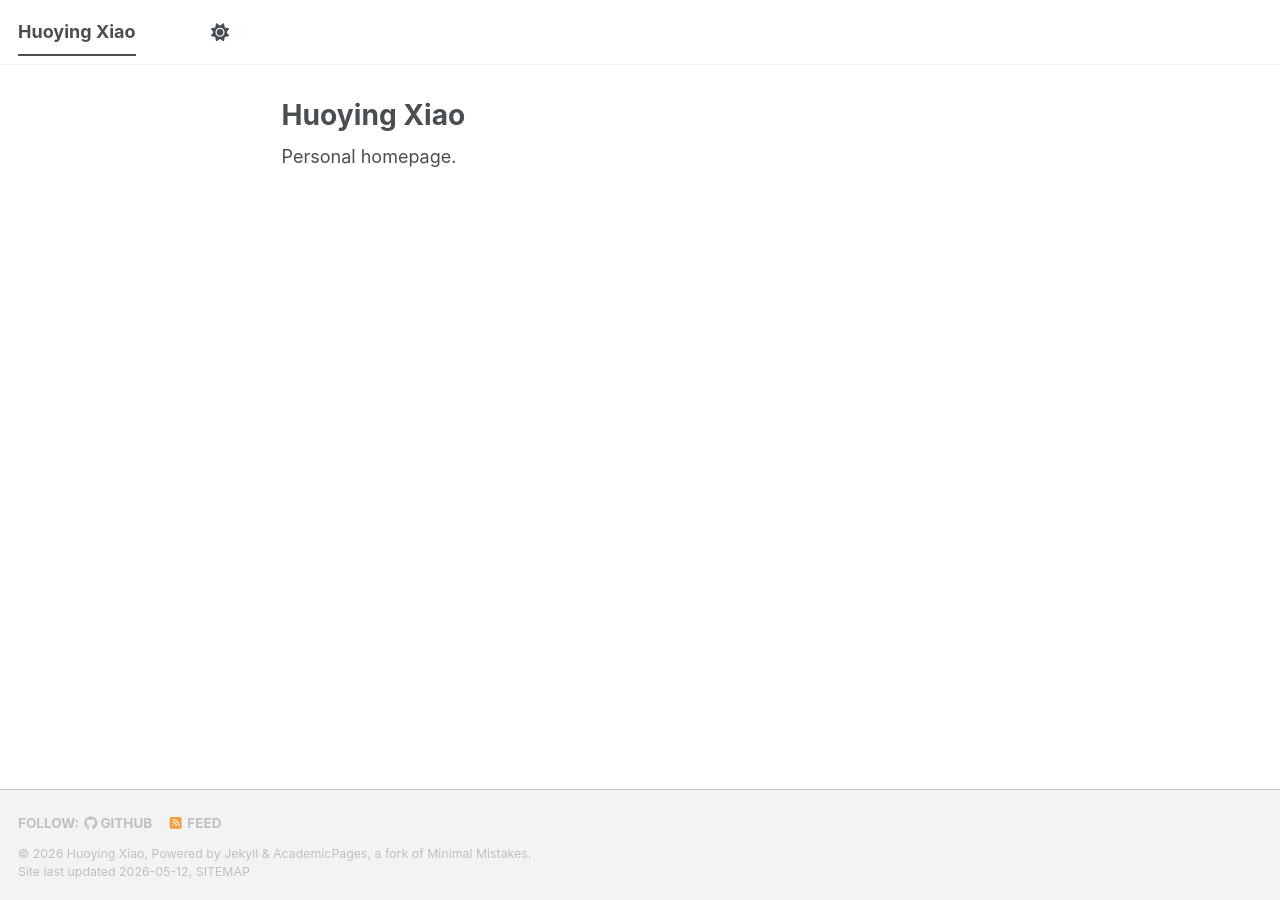
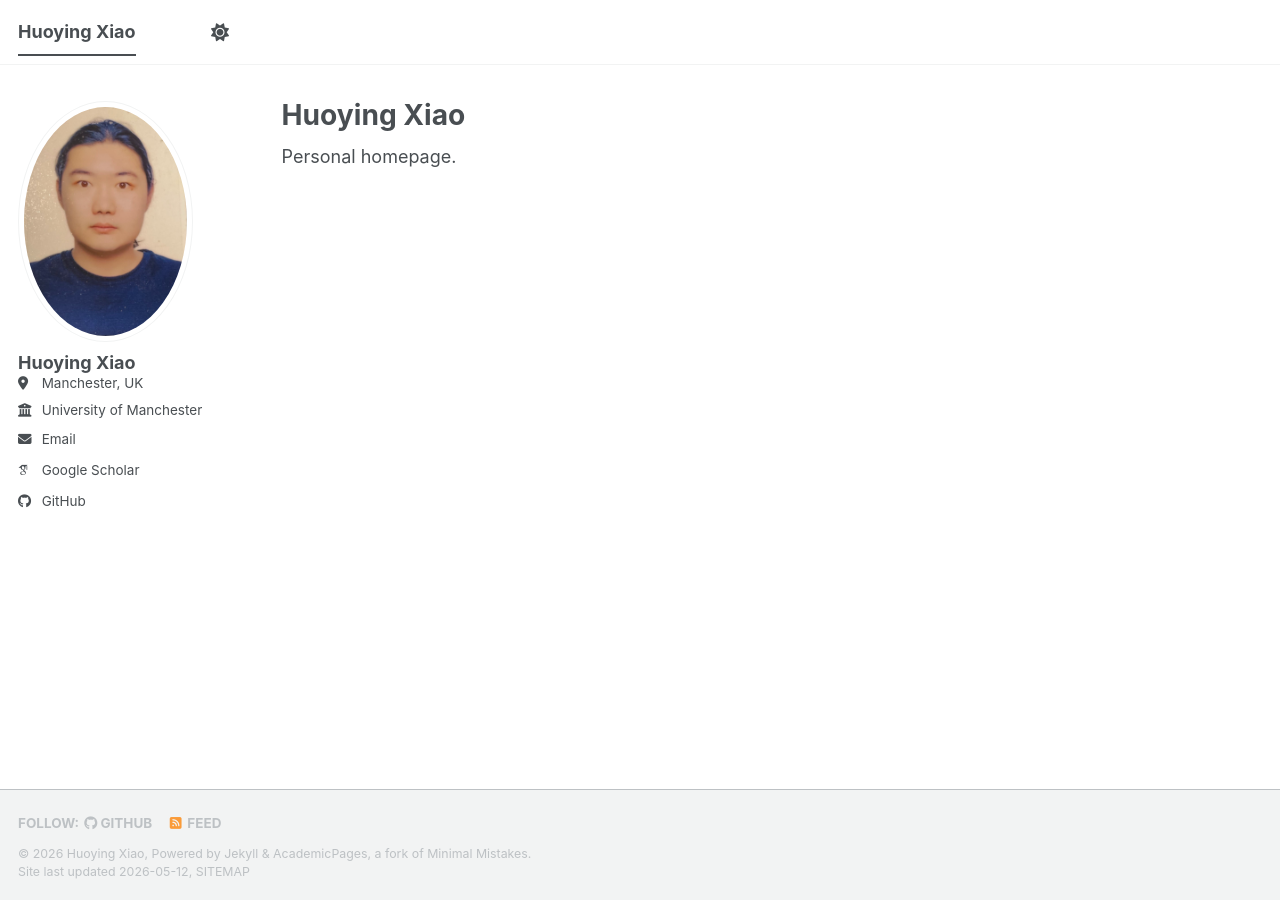
Before and after one commit to HuoYingxiao/huoyingxiao.github.io, a Jekyll site: the page built from _pages/about.md, in a window 1280 px wide. Built offline with Jekyll 4.4.1, drawn with Linux system fonts in a browser that asks for light colours; some web fonts are replaced; a script bundle is joined from its source files by our own code; library files that are not in the unit come from our copies.

Commit message:
Add profile photo

```diff
--- a/_config.yml
+++ b/_config.yml
@@ -23,19 +23,19 @@ repository               : "HuoYingxiao/huoyingxiao.github.io"
 #               Additional customization can be done by editing /_includes/author-profile.html
 author:
   # Biographic information
-  avatar           :
+  avatar           : "profile.jpg"
   name             : "Huoying Xiao"
-  pronouns         : # example: "she/her"
+  pronouns         :  # example: "she/her"
   bio              :
-  location         :
-  employer         :
+  location         : Manchester, UK
+  employer         : University of Manchester
   uri              : # URL
-  email            :
+  email            : yingxiao.huo@postgrad.manchester.ac.uk
 
   # Academic websites
   academia         : # URL
   arxiv            : # URL - Update with the correct link to your profile
-  googlescholar    :
+  googlescholar    : "https://scholar.google.com/citations?user=Mqjy1pAAAAAJ"
   inspire-hep      : # URL
   impactstory      : # URL
   orcid            :
```
Also changed, not shown: _pages/about.md (+1 -1 lines), images/profile.jpg (added).
